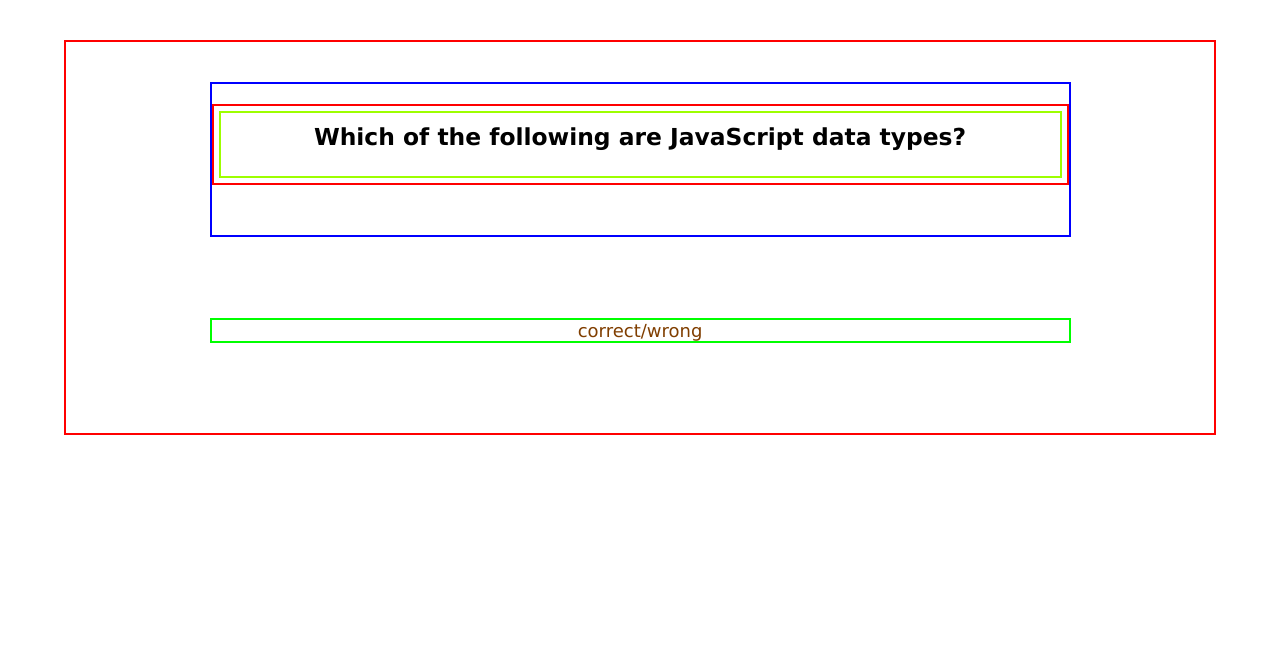
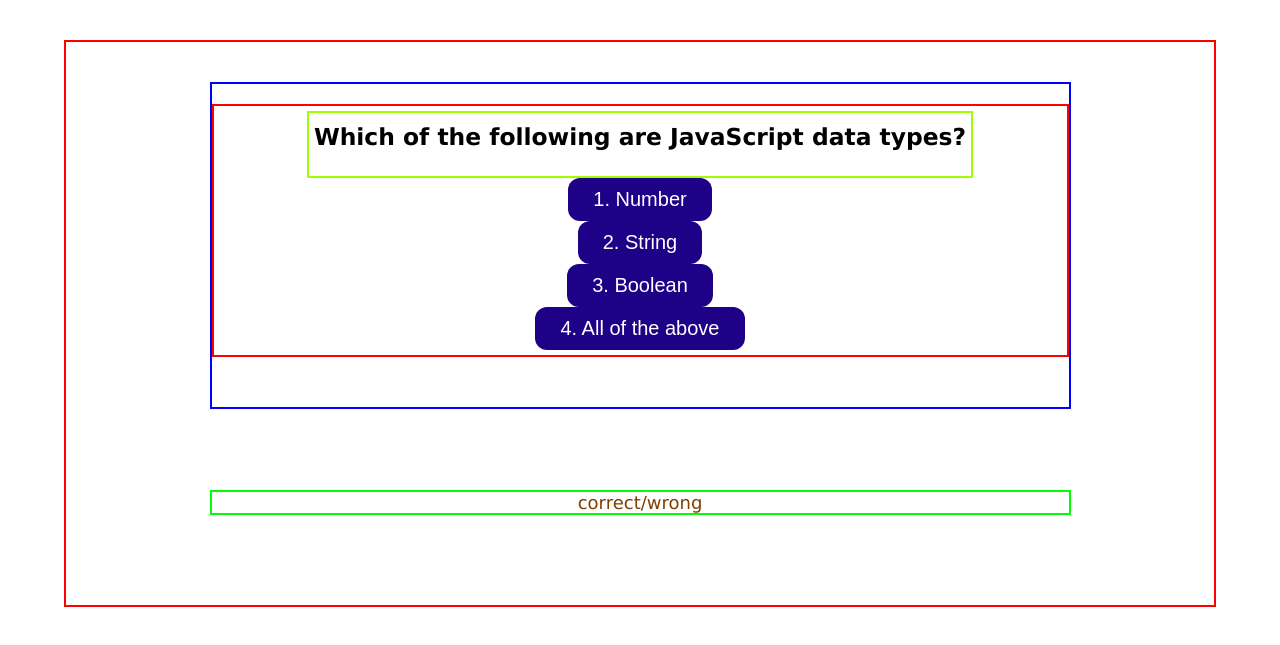
Before and after one commit to RaeStichter/timed-js-quiz, a plain HTML site: page index.html in a window 1280 px wide. Both pictures are taken after a click on the button "Start Quiz". Shown: the part 109-754 px from the top of the page. Drawn offline with Linux system fonts and the light colour scheme.

Commit message:
text is displayed in dynamic buttons

```diff
--- a/assets/css/style.css
+++ b/assets/css/style.css
@@ -88,6 +88,11 @@ body {
     border: 2px solid rgb(255, 0, 0);
     padding: 5px 5px;
     list-style: none;
+    display: flex;
+    flex-wrap: wrap;
+    flex-direction: column;
+    align-items: center;
+    justify-content: flex-start;
 }
 
 .question-info {
@@ -98,6 +103,12 @@ body {
 .question-text {
     color: var(--quad-color);
     margin: 5px 0 20px;
+}
+
+.choices-container {
+    border: 2px solid rgb(255, 230, 0);
+    padding: 5px 5px;
+    list-style: none;
 }
 
 
@@ -112,11 +123,23 @@ body {
     color: var(--tertiary-color);
 }
 
-.btn:hover {
+.choice-btn {
+    outline: none;
+    border: none;
+    padding: 10px 25px;
+    background: var(--primary-color);
+    font-size: 20px;
+    border-radius: 12px;
+    color: var(--tertiary-color);
+}
+
+.start-btn:hover,
+.choice-btn:hover {
     background: var(--secondary-color);
 }
 
-.btn:active {
+.start-btn:active,
+.start-btn:active {
     background: var(--secondary-color);
 }
 
--- a/assets/js/script.js
+++ b/assets/js/script.js
@@ -124,53 +124,93 @@ var gameStart = function(questionDataObj) {
     questionAnswerContainer.appendChild(questionInfoEl);
 
     // append this new information into
-    mainContentEl.appendChild(questionAnswerContainer);
+    //mainContentEl.appendChild(questionAnswerContainer); // move this to the end??
 
-
-
-    // ther ewill be a for loop here for all of the questions
-
-    // populate the question
-    //titleQuestion.textContent = questions[1].title;
-
-    // call the createChoiceButton function with the funciton input of the current question index
-    //var action = createChoiceButton();
-    //console.log(questions[1].choices[1]);
-
-    //createChoiceButton();
-
-}
-
-// dynamic button creation
-var createChoiceButton = function() {
+    // ------ create buttons ----------
     // create container for the buttons
-    var choiceContainer = document.createElement("div");
+    //var choiceContainer = document.createElement("div");
     //choiceContainer.className = "choices-container";
 
-    // give it some content
-    var newConent = document.createTextNode("this is new content!!!");
+    // create the choice buttons
+    var choice1 = document.createElement("button");
+    choice1.className = "choice-btn";
+    choice1.textContent = questionDataObj.c0;
+    questionAnswerContainer.appendChild(choice1);
 
-    //add content to the new div
-    choiceContainer.appendChild(newConent);
+    var choice2 = document.createElement("button");
+    choice2.className = "choice-btn";
+    choice2.textContent = questionDataObj.c1;
+    questionAnswerContainer.appendChild(choice2);
 
-    // add new element and content into the DOM
-    var currentDiv = document.getElementById("questions-holding");
-    document.body.insertBefore(choiceContainer, currentDiv);
+    var choice3 = document.createElement("button");
+    choice3.className = "choice-btn";
+    choice3.textContent = questionDataObj.c2;
+    questionAnswerContainer.appendChild(choice3);
+
+    var choice4 = document.createElement("button");
+    choice4.className = "choice-btn";
+    choice4.textContent = questionDataObj.c3;
+    questionAnswerContainer.appendChild(choice4);
 
 
 
 
 
-    // create choice buttons
-    // var choiceButtonEl = document.createElement("button");
-    // choiceButtonEl.textContent = questions[1].choices[1];
-    // choiceButtonEl.className = "btn";
 
-    // choiceContainer.appendChild(choiceButtonEl);
 
-    // return choiceContainer;
+
+
+
+
+
+
+    mainContentEl.appendChild(questionAnswerContainer);
 
 }
+
+// // dynamic button creation
+// var createChoiceButton = function(questionDataObj) {
+//     // create container for the buttons
+//     var choiceContainer = document.createElement("div");
+//     choiceContainer.className = "choices-container";
+
+//     // create the choice buttons
+//     var choice1 = document.createElement("button");
+//     choice1.className = "start-btn";
+//     choice1.textContent =
+
+
+
+
+
+
+
+
+
+//     // // give it some content
+//     // var newConent = document.createTextNode("this is new content!!!");
+
+//     // //add content to the new div
+//     // choiceContainer.appendChild(newConent);
+
+//     // // add new element and content into the DOM
+//     // var currentDiv = document.getElementById("questions-holding");
+//     // document.body.insertBefore(choiceContainer, currentDiv);
+
+
+
+
+
+//     // create choice buttons
+//     // var choiceButtonEl = document.createElement("button");
+//     // choiceButtonEl.textContent = questions[1].choices[1];
+//     // choiceButtonEl.className = "btn";
+
+//     // choiceContainer.appendChild(choiceButtonEl);
+
+//     // return choiceContainer;
+
+// }
 
 
 
```
